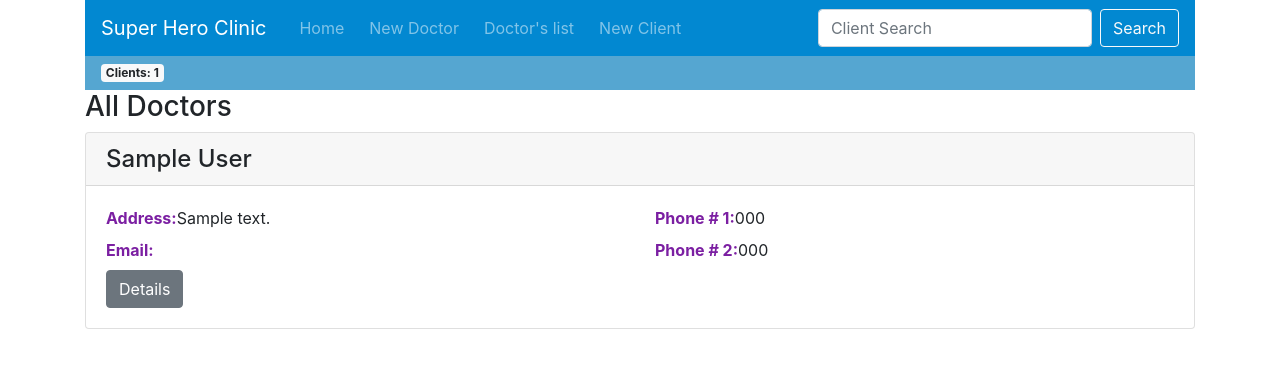
After one commit to rogerhendricks/oos_django, a Django app: template client_oos/clients/templates/doctor_index.html in a window 1280 px wide. The commit adds this page. Shown: the top 368 px of the page. Run offline with Django 3.2, Linux system fonts and the light colour scheme; the template is opened without the code that fills it: most values are stand-ins (such as "Sample title", 1, 10 or a date in 2020); some libraries are stand-ins or nearby versions.

Commit message:
started doctors list

```diff
--- a/client_oos/clients/templates/clients/base.html
+++ b/client_oos/clients/templates/clients/base.html
@@ -33,6 +33,11 @@
                     </a>
                 </li>
                 <li class="nav-item">
+                    <a class="nav-link" href="{% url 'client:doctor_index' %}">
+                        <span class="oi oi-plus" aria-hidden="true"></span>&nbsp; Doctor's list
+                    </a>
+                </li>
+                <li class="nav-item">
                     <a class="nav-link" href="{% url 'client:client_add' %}">
                         <span class="oi oi-plus" aria-hidden="true"></span>&nbsp; New Client
                     </a>
--- a/client_oos/clients/templates/clients/info_bar.html
+++ b/client_oos/clients/templates/clients/info_bar.html
@@ -1,3 +1,3 @@
-<nav class="navbar navbar-light bg-light">
-  <span class="badge badge-primary">Clients: {{all_clients.count}}</span>
+<nav class="navbar navbar-light navbar-dark" style="background-color: #55a6d1 ;">
+  <span class="badge badge-light">Clients: {{all_clients.count}}</span>
 </nav>
--- a/client_oos/clients/templates/clients/pdf/pdf_detail.html
+++ b/client_oos/clients/templates/clients/pdf/pdf_detail.html
@@ -41,6 +41,8 @@
                         <div>
                             <p>Patient Name: {{oos.client.first_name}} {{oos.client.last_name}}</p>
                             <p>Patient ID: {{oos.client.id}}</p>
+
+                            <p>Doctor: {{oos.client.doctors.last_name}}</p>
                         </div>
                     </div>
 
--- /dev/null
+++ b/client_oos/clients/templates/doctor_index.html
@@ -0,0 +1,56 @@
+{% extends "clients/base.html" %}
+
+{% block content %}
+        {% include "clients/info_bar.html" %}
+        <h3>All Doctors</h3>
+        {% for doctor in all_doctors %}
+        <div class="card">
+                <h4 class="card-header">{{doctor.first_name}} {{doctor.last_name}}</h4>
+                <div class="card-body">
+                        <div class="row">
+                                <div class="col">
+                                        <label style="color: #7B1FA2; font-weight: bold;"> Address: </label>{{doctor.address}}<br>
+                                        <label style="color: #7B1FA2; font-weight: bold;"> Email: </label>
+                                </div>
+                                <div class="col">
+                                        <label style="color: #7B1FA2; font-weight: bold;"> Phone # 1: </label>{{doctor.phone_1}}<br>
+                                        <label style="color: #7B1FA2; font-weight: bold;"> Phone # 2: </label>{{doctor.phone_2}}
+                                </div>
+                        </div>
+                        <div class="row">
+                                <div class="col">
+                                <a class="btn btn-secondary" href="">Details</a>
+                                </div>
+                        </div>
+                </div>
+        </div>
+        {% endfor %}
+
+<div class = "container">
+  <nav class = "Page navigation">
+  {% if is_paginated %}
+    <ul class="pagination">
+        {% if page_obj.has_previous %}
+        <li class="page-item">
+                <a class="page-link" href="?page={{ page_obj.previous_page_number }}">Previous</a>
+        </li>
+        {% else %}
+        <li class="page-item">
+                <a class="page-link btn disabled" role="button" href="#" aria-disabled="true">Previous</a>
+        </li>
+        {% endif %}
+
+        {% if page_obj.has_next %}
+        <li class="page-item">
+                <a class="page-link" href="?page={{ page_obj.next_page_number }}">Next</a>
+        </li>
+        {% else %}
+        <li class="page-item">
+                <a class="page-link btn disabled" role="button" href="#" aria-disabled="true">Next</a>
+        </li>
+        {% endif %}
+     </ul>
+     {% endif %}
+  </nav>
+</div>
+{% endblock %}
--- a/client_oos/clients/urls.py
+++ b/client_oos/clients/urls.py
@@ -2,7 +2,7 @@ from django.urls import path, re_path
 from django.conf.urls import url
 from django.conf.urls.static import static
 from . import views
-from clients.views import ClientView, ClientDetailView, ClientCreate, ClientDelete, ClientUpdate, SearchList, OosView, OosDetailView, OosCreate, OosUpdateView, OosDelete, GeneratePdf, OosDetailPdf, OosCreateNew, DoctorCreate
+from clients.views import ClientView, ClientDetailView, ClientCreate, ClientDelete, ClientUpdate, SearchList, OosView, OosDetailView, OosCreate, OosUpdateView, OosDelete, GeneratePdf, OosDetailPdf, OosCreateNew, DoctorCreate, DoctorView
 from django.conf import settings
 
 
@@ -30,6 +30,7 @@ urlpatterns = [
     path('client/<int:pk>/service/<int:oos.pk>/delete', OosDelete.as_view(), name='service_delete'),
     # /doctors
     path('doctor/new/',DoctorCreate.as_view() , name='doctor_new'),
+    path('doctor/list', DoctorView.as_view(), name='doctor_index'),
 ]
 
 if settings.DEBUG:
```
Also changed, not shown: client_oos/clients/forms.py (+4 -3 lines), client_oos/clients/models.py (+12 -1 lines), client_oos/clients/templates/clients/client_form.html (+3 -4 lines), client_oos/clients/templates/clients/detail.html (+54 -9 lines), client_oos/clients/templates/clients/scratch.html (+32 -0 lines), client_oos/clients/views.py (+34 -9 lines).
